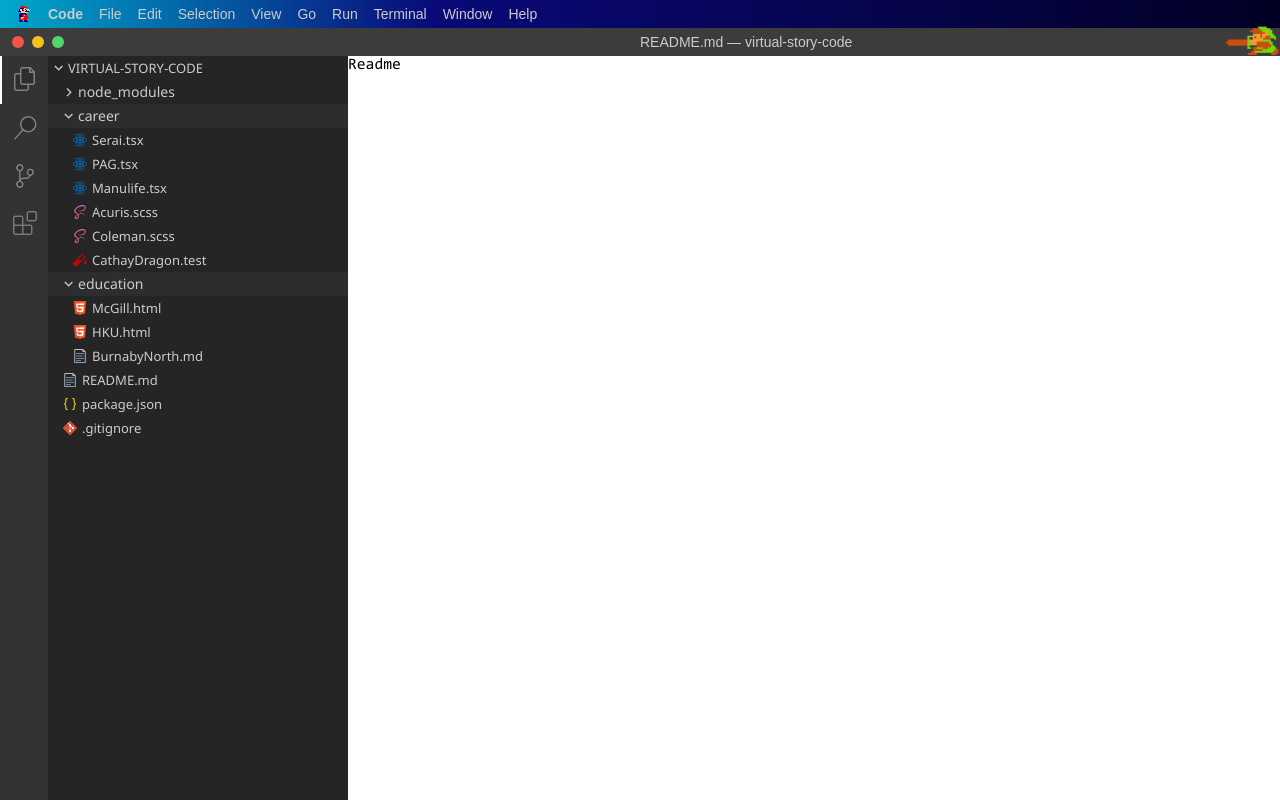
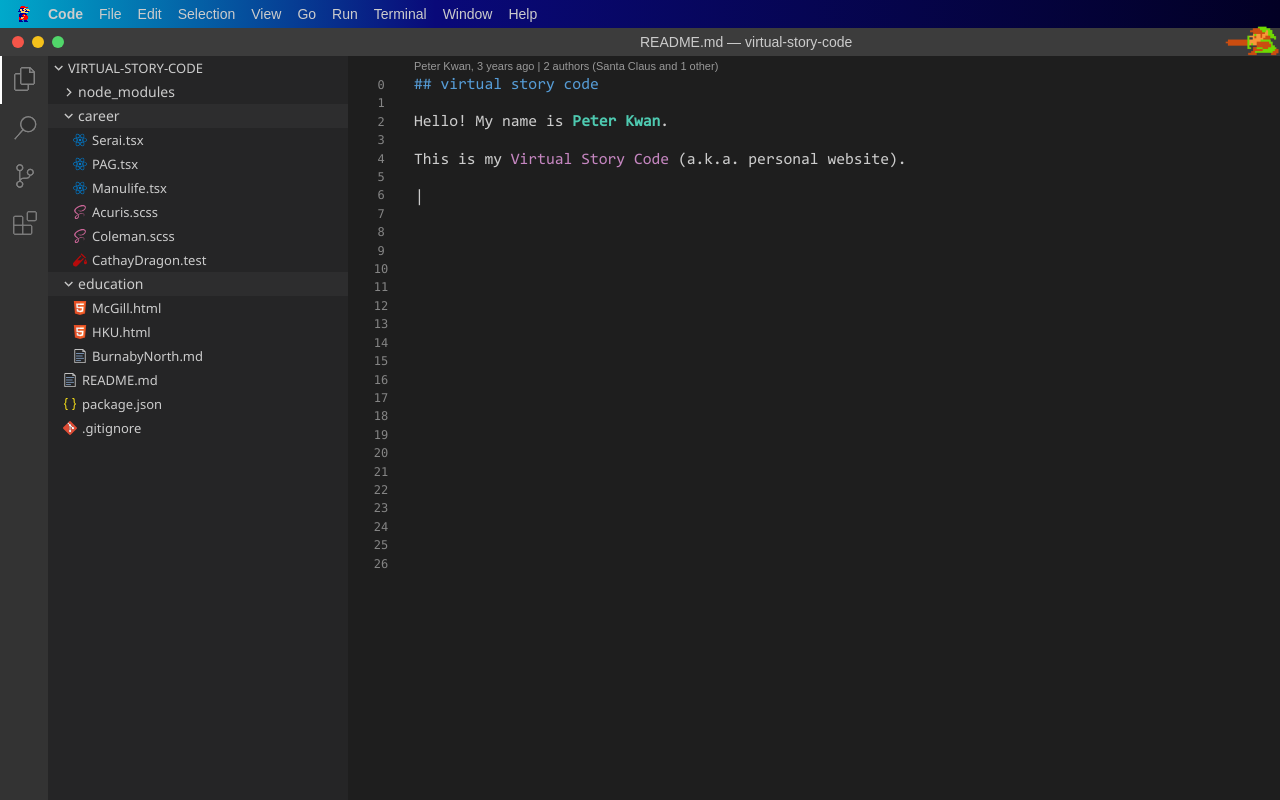
Before and after one commit to peterkwkwan/virtual-story-code, a React (Vite) app: page /explorer/readme in a window 1280 px wide. Built offline with nearby package versions, Linux system fonts and the light colour scheme.

Commit message:
feat: README and themes

```diff
--- a/src/components/explorer-pages/Readme.tsx
+++ b/src/components/explorer-pages/Readme.tsx
@@ -1,5 +1,47 @@
 import React from "react";
+import TypewriterComponent from "typewriter-effect";
+import { useLastContributed } from "../../utils/useLastContributed";
+import { ExplorerWrapper } from "./shared/ExplorerWrapper";
+import { DarkBlueText, LineBreak } from "./shared/StyledText";
 
 export const Readme = () => {
-  return <div>Readme</div>;
+  const date = new Date("2019-05-01");
+  const diff = useLastContributed(date);
+  const contributors = `${diff} | 2 authors (Santa Claus and 1 other)`;
+
+  const yearsOnly = diff.slice(0, 1);
+
+  return (
+    <ExplorerWrapper contributors={contributors} numberOfLines={27}>
+      <DarkBlueText>## virtual story code</DarkBlueText>
+      <LineBreak />
+
+      <TypewriterComponent
+        onInit={(typewriter) => {
+          typewriter
+            .changeDelay(35)
+            .typeString(
+              'Hello! My name is <span style="color: #4ec9b0;"><strong>Peter Kwan</strong></span>.<br/><br/>'
+            )
+            .pauseFor(400)
+            .typeString(
+              'This is my <span style="color: #c586c0;">Virtual Story Code</span> (a.k.a. personal website).<br/><br/>'
+            )
+            .pauseFor(400)
+            .typeString(
+              `Inspired by Microsoft's <span style="color: #569cd6;">Visual Studio Code</span>, I created this project to showcase my creativity and portfolio.<br/><br/>`
+            )
+            .pauseFor(400)
+            .typeString(
+              `I'm a self-taught developer, with over ${yearsOnly} years of experience in frontend development.<br/><br/>`
+            )
+            .pauseFor(400)
+            .typeString(
+              `I hope this inspires you to create something <span style="color: #ffd700;">AWESOME</span> today!`
+            )
+            .start();
+        }}
+      />
+    </ExplorerWrapper>
+  );
 };
--- a/src/theme/theme.ts
+++ b/src/theme/theme.ts
@@ -14,17 +14,17 @@ const theme: Theme = {
     lineNumberText: "#858585",
     contributors: "#999",
 
+    lightBlueText: "#9cdcfe",
+    blueText: "#4fc1ff",
     darkBlueText: "#569cd6",
-    blueText: "#4fc1ff",
-    purpleText: "#c586c0",
     greenText: "#4ec9b0",
     commentGreen: '#6a9955',
     mutedGreenText: "#b5cea8",
-    lightBlueText: "#9cdcfe",
-    stringText: "#ce9178",
     lightYellowText: "#dcdcaa",
     yellowText: '#D7BA7D',
     yellowBrackets: '#ffd700',
+    stringText: "#ce9178",
+    purpleText: "#c586c0",
 
     buttonFocus: "rgba(193, 192, 192, 0.05)",
   },
```
